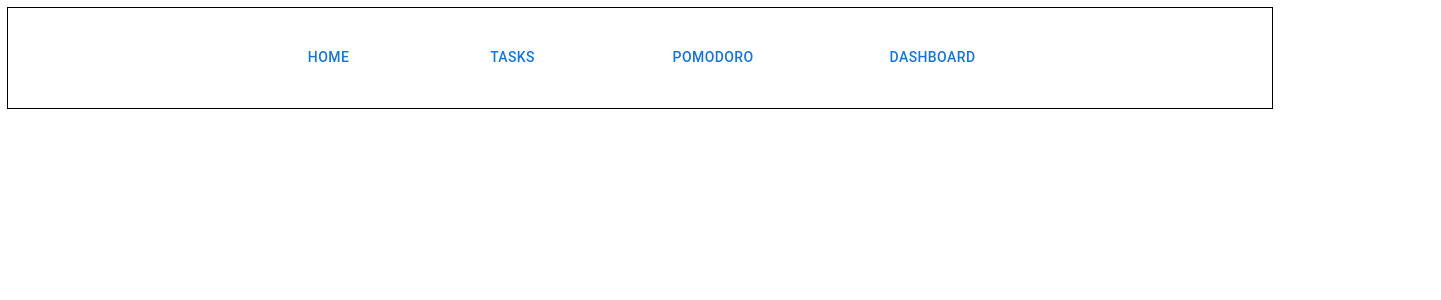
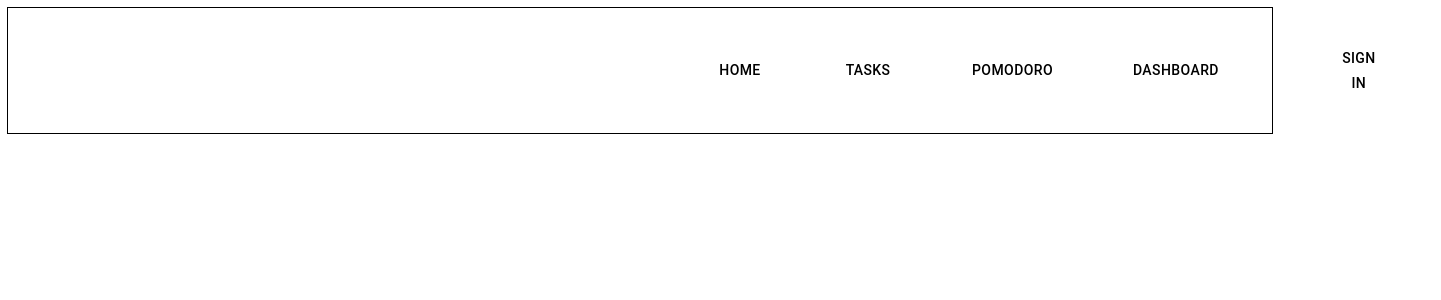
Before and after one commit to stanleyavril123/myTaskManager, a React (Create React App) app in the folder task-manager/: page / in a window 1280 px wide. Shown: the top 300 px of the page, 1441 px wide, since content can reach past the window. Built offline with nearby package versions, Linux system fonts and the light colour scheme.

Commit message:
added a sign in button

```diff
--- a/task-manager/src/Header.jsx
+++ b/task-manager/src/Header.jsx
@@ -1,33 +1,50 @@
 import React from "react";
-import Box from '@mui/material/Box';
-import { Button, Stack } from "@mui/material";
+import { Button, Stack, Box } from "@mui/material";
 
+const buttonLabels = ["Home", "Tasks", "Pomodoro", "Dashboard"];
 
 const Header = () => (
+
     <header>
         <Box
             sx={{
                 outline: 1,
-                height: '100px',
+                height: '125px',
                 display: 'flex',
-                justifyContent: 'center',
+                justifyContent: 'space-between',
+                paddingLeft: '650px',
             }}
             >
 
             <Stack
-            direction="row" spacing={15}
+            direction="row" spacing={8}
             sx={{
                 maxHeight: '50px',
-                padding: '24px',
+                padding: '50px',
             }}
+            >
+                {buttonLabels.map(label => (
+                    <Button variant="text" sx={{color: "black"}}>{label}</Button>
+                ))}
 
-            >
-                <Button variant="text">Home</Button>
-                <Button variant="text">Tasks</Button>
-                <Button variant="text">Pomodoro</Button>
-                <Button variant="text">Dashboard</Button>
             </Stack>
 
+            <Stack
+            direction="row" spacing={8}
+            sx={{
+                maxHeight: '50px',
+                padding: '50px',
+            }}
+            >
+                <Button
+                variant="text"
+                sx={{
+                    color: "black",
+                }}
+                >
+                    Sign in
+                </Button>
+            </Stack>
         </Box>
     </header>
 )
```
